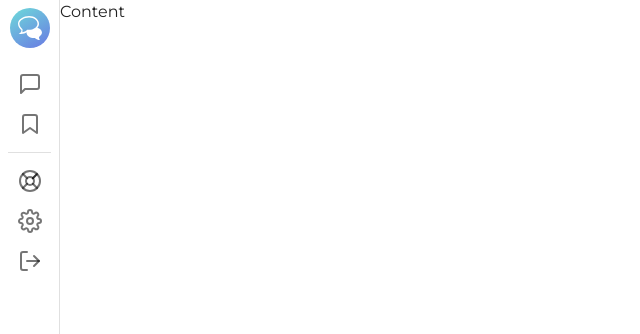
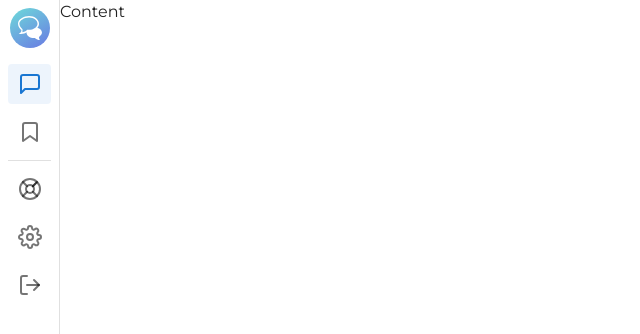
Before and after one commit to DawnGate/chat-app, a Next.js app: page /app in a window 1280 px wide. Shown: the top 334 px of the page, without its empty margins (0-640 px from the left). Built offline with nearby package versions, Linux system fonts and the light colour scheme.

Commit message:
[feat][dev] update navbar ui

```diff
--- /dev/null
+++ b/src/app/app/message-box/page.tsx
@@ -0,0 +1,5 @@
+function MessageBoxPage() {
+  return <p>Message Box</p>;
+}
+
+export default MessageBoxPage;
--- /dev/null
+++ b/src/app/app/settings/page.tsx
@@ -0,0 +1,5 @@
+function SettingsPage() {
+  return <p>Setting</p>;
+}
+
+export default SettingsPage;
--- a/src/components/Navbar/DrawerContent.tsx
+++ b/src/components/Navbar/DrawerContent.tsx
@@ -10,41 +10,11 @@ import {
 
 import Box from '@mui/material/Box';
 import Link from 'next/link';
-import { ReactNode } from 'react';
-import ListItemIcon from '@mui/material/ListItemIcon';
-import ListItemButton from '@mui/material/ListItemButton';
+
 import Divider from '@mui/material/Divider';
 import List from '@mui/material/List';
 
-type Color =
-  | 'primary'
-  | 'secondary'
-  | 'error'
-  | 'warning'
-  | 'error'
-  | 'success';
-
-function DrawerItemIcon({
-  children,
-  color = 'primary',
-}: {
-  children: ReactNode;
-  color?: Color;
-}) {
-  return (
-    <ListItemButton
-      sx={(theme) => ({
-        ...(color && {
-          color: theme.palette[color].main,
-        }),
-        borderRadius: 1,
-        justifyContent: 'center',
-      })}
-    >
-      <ListItemIcon sx={{ minWidth: 0 }}>{children}</ListItemIcon>
-    </ListItemButton>
-  );
-}
+import DrawerItemIcon from './DrawerItemIcon';
 
 function DrawerDivider() {
   return (
@@ -71,7 +41,7 @@ function DrawerContent() {
           </Box>
         }
       >
-        <DrawerItemIcon>
+        <DrawerItemIcon selected>
           <MessageSquare />
         </DrawerItemIcon>
         <DrawerItemIcon>
@@ -86,7 +56,7 @@ function DrawerContent() {
         <DrawerItemIcon>
           <Settings />
         </DrawerItemIcon>
-        <DrawerItemIcon color="error">
+        <DrawerItemIcon color="error" href="..">
           <LogOut />
         </DrawerItemIcon>
       </List>
--- /dev/null
+++ b/src/components/Navbar/DrawerItemIcon.tsx
@@ -0,0 +1,49 @@
+import { ReactNode } from 'react';
+
+import ListItemIcon from '@mui/material/ListItemIcon';
+import ListItemButton from '@mui/material/ListItemButton';
+
+type Color =
+  | 'primary'
+  | 'secondary'
+  | 'error'
+  | 'warning'
+  | 'error'
+  | 'success';
+
+function DrawerItemIcon({
+  children,
+  color = 'primary',
+  selected = false,
+  href,
+}: {
+  children: ReactNode;
+  color?: Color;
+  selected?: boolean;
+  href?: string;
+}) {
+  return (
+    <ListItemButton
+      selected={selected}
+      href={href ?? ''}
+      sx={(theme) => ({
+        ...(color && {
+          color: theme.palette[color].main,
+        }),
+        borderRadius: 1,
+        justifyContent: 'center',
+        marginX: 1,
+        marginBottom: 1,
+        ...(selected && {
+          '& svg': {
+            color: theme.palette[color].main,
+          },
+        }),
+      })}
+    >
+      <ListItemIcon sx={{ minWidth: 0 }}>{children}</ListItemIcon>
+    </ListItemButton>
+  );
+}
+
+export default DrawerItemIcon;
--- a/src/components/Navbar/index.tsx
+++ b/src/components/Navbar/index.tsx
@@ -1,6 +1,5 @@
 'use client';
 
-import Box from '@mui/material/Box';
 import Drawer from '@mui/material/Drawer';
 
 import DrawerContent from './DrawerContent';
```
